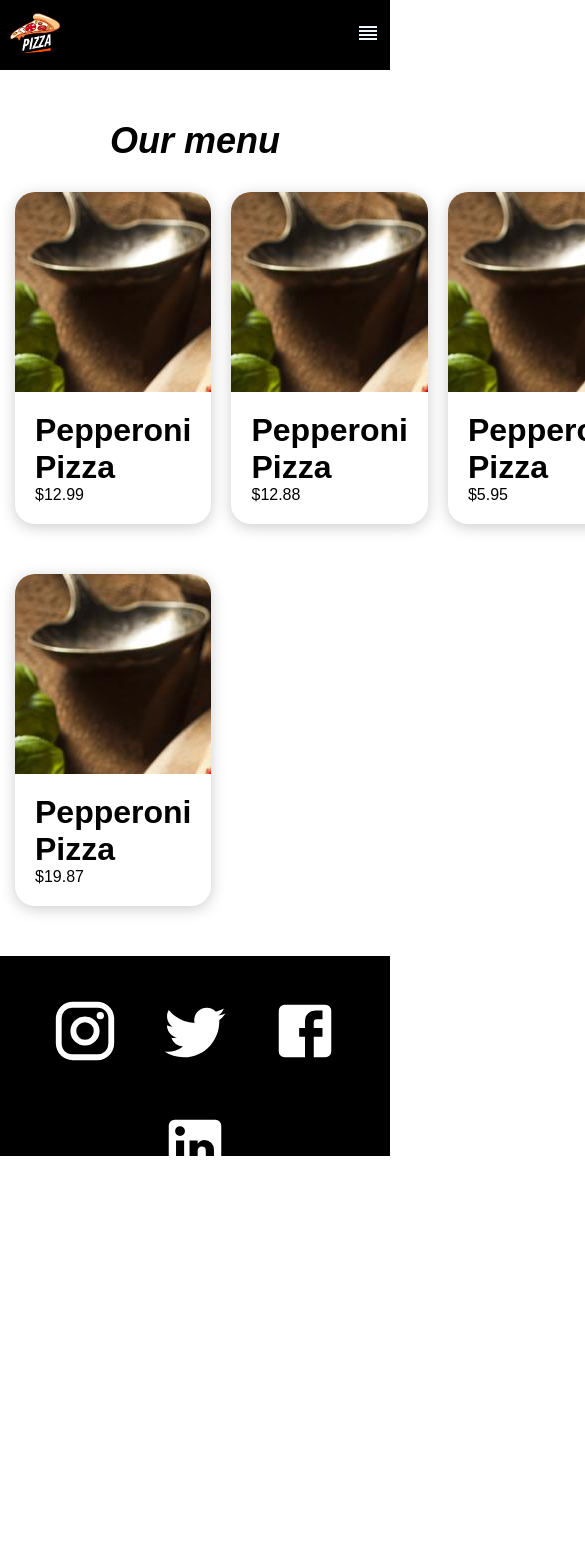
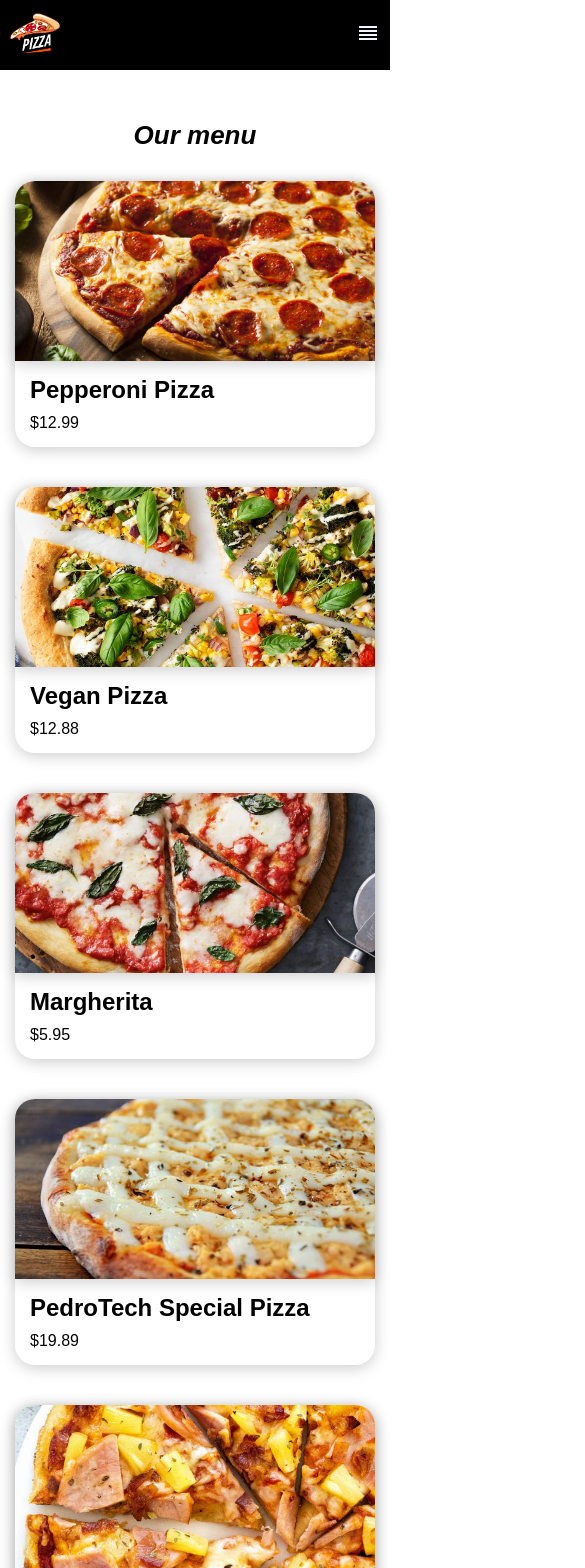
Before and after one commit to Poioill/PizzaApp--react-, a React (Create React App) app: page /menu in a window 390 px wide. Shown: the top 1568 px of the page, 585 px wide, since content can reach past the window. Before the commit the page ends 1227 px from the top, so only its background shows below. Built offline with nearby package versions, Linux system fonts and the light colour scheme.

Commit message:
menu page (css)

```diff
--- a/src/helpers/MenuList.js
+++ b/src/helpers/MenuList.js
@@ -1,4 +1,10 @@
 import Pepperoni from '../assets/pepperoni.jpg';
+import Vegan from '../assets/vegan.jpg';
+import Margherita from '../assets/margherita.jpg';
+import PedroTech from '../assets/pedrotechspecial.jpg';
+import Pineapple from '../assets/pineapple.jpg';
+import Expensive from '../assets/expensive.jpg';
+
 
 export const MenuList = [
     {
@@ -7,18 +13,28 @@ export const MenuList = [
         price: 12.99,
     },
     {
-        name: "Pepperoni Pizza",
-        image: Pepperoni,
+        name: "Vegan Pizza",
+        image: Vegan,
         price: 12.88,
     },
     {
-        name: "Pepperoni Pizza",
-        image: Pepperoni,
+        name: "Margherita",
+        image: Margherita,
         price: 5.95,
     },
     {
-        name: "Pepperoni Pizza",
-        image: Pepperoni,
-        price: 19.87,
+        name: "PedroTech Special Pizza",
+        image: PedroTech,
+        price: 19.89,
+    },
+    {
+        name: "Pineapple Pizza",
+        image: Pineapple,
+        price: 10.49,
+    },
+    {
+        name: "Expensive Pizza",
+        image: Expensive,
+        price: 112.99,
     },
 ];
--- a/src/styles/Footer.css
+++ b/src/styles/Footer.css
@@ -11,3 +11,9 @@
     font-size: 70px;
     margin: 20px;
 }
+@media (max-width: 470px) {
+    .socialMedia svg{
+        font-size: 45px;
+        margin: 10px;
+    }
+}
--- a/src/styles/Menu.css
+++ b/src/styles/Menu.css
@@ -19,19 +19,63 @@
     max-width: 300px;
     box-shadow: 0 3px 15px rgba(0, 0, 0, 0.2);
     border-radius: 20px;
+    margin: 0 0 30px 0;
     transition-duration: 0.4s;
-}
-.menuItem:not(:last-child){
-    margin: 0 0 30px 0;
 }
 .menuItem:hover{
     box-shadow: 0 3px 15px rgba(0, 0, 0, 0.5);
 }
 .menuItemImage{
+    box-shadow: 0 3px 15px rgba(0, 0, 0, 0.2);
     border-top-left-radius: 20px;
     border-top-right-radius: 20px;
+    width: 100%;
     height: 200px;
+    background-position: center;
+    background-repeat: no-repeat;
+    background-size: cover;
 }
 .menuItemBlock{
     padding: 20px;
 }
+.menuItemBlock h1{
+    font-size: 28px;
+    margin: 0 0 10px 0;
+}
+@media (max-width: 992px) {
+    .menuItem{
+        max-width: 260px;
+        margin: 0 0 20px 0;
+    }
+    .menuItemBlock h1{
+        font-size: 30px;
+    }
+    .menuTitle{
+        font-size: 32px;
+    }
+    .menuItemImage{
+        height: 180px;
+    }
+    .menuItemBlock{
+        padding: 15px;
+    }
+}
+@media (max-width: 767px) {
+    .menuList{
+        grid-template-columns: 1fr 1fr;
+    }
+    .menuItem{
+        max-width: 100%;
+    }
+}
+@media (max-width: 470px) {
+    .menuList{
+        grid-template-columns: 1fr;
+    }
+    .menuItemBlock h1{
+        font-size: 24px;
+    }
+    .menuTitle{
+        font-size: 26px;
+    }
+}
```
